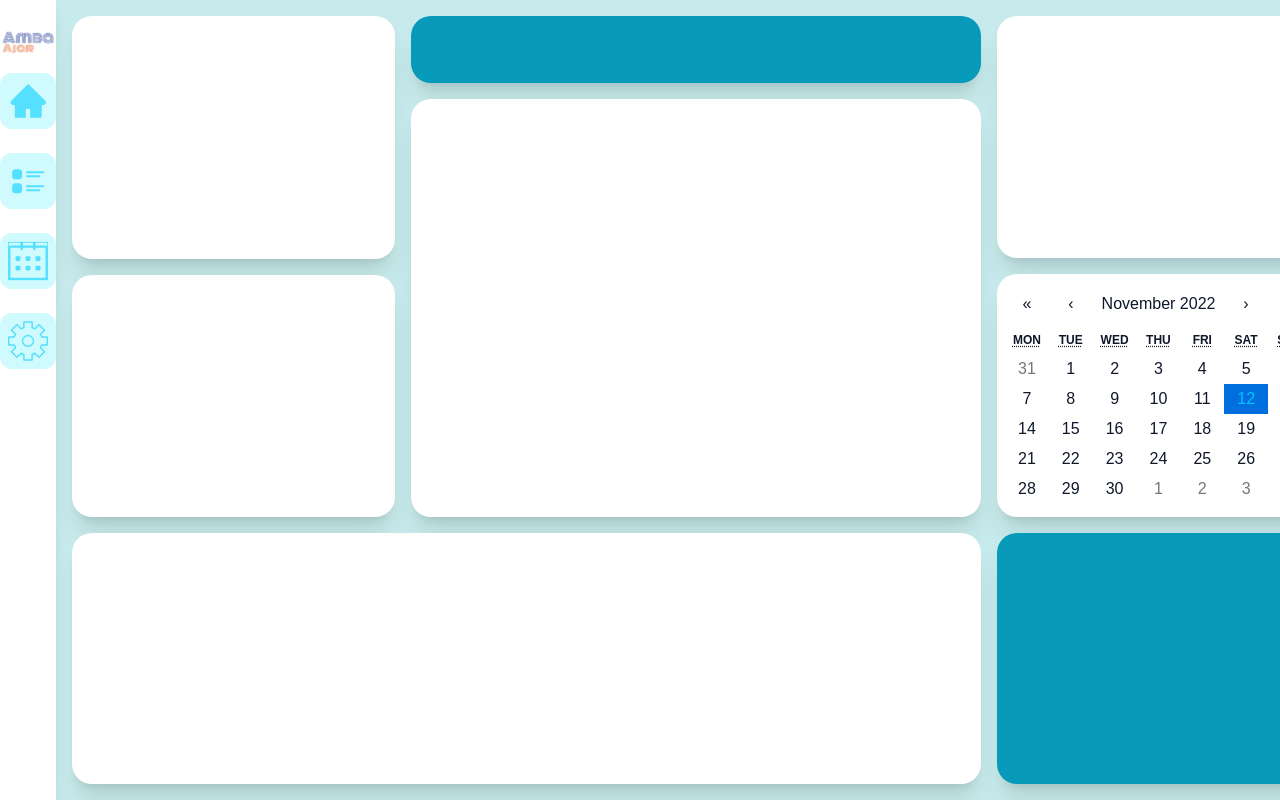
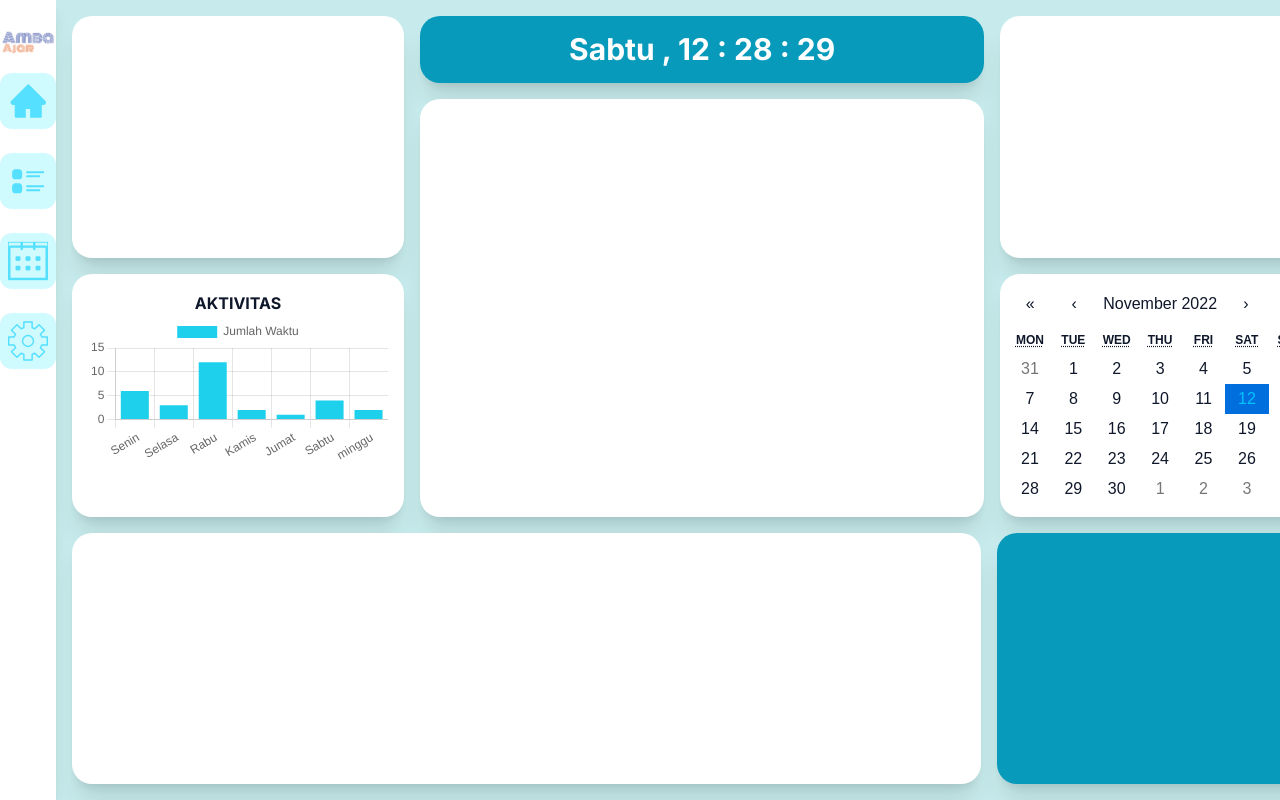
Before and after one commit to Fabian21-dum/amba-ajar, a React (Vite) app in the folder frontend/: page /dashboard in a window 1280 px wide. Shown: the top 800 px of the page. Built offline with nearby package versions, Linux system fonts and the light colour scheme.

Commit message:
Chart Bar & Jam

```diff
--- a/frontend/package.json
+++ b/frontend/package.json
@@ -12,9 +12,10 @@
   },
   "dependencies": {
     "axios": "^1.1.3",
-    "chart.js": "^3.9.1",
+    "moment": "^2.29.4",
     "react": "^18.2.0",
     "react-calendar": "^3.9.0",
+    "react-chartjs-2": "^4.3.1",
     "react-dom": "^18.2.0",
     "react-router-dom": "^6.4.2"
   },
--- /dev/null
+++ b/frontend/src/components/ChartBar.jsx
@@ -0,0 +1,54 @@
+import React, { useState } from 'react';
+import { useEffect } from 'react';
+import { Bar } from 'react-chartjs-2';
+import { Chart as ChartJS, CategoryScale, LinearScale, BarElement, Title, Tooltip, Legend } from 'chart.js';
+
+ChartJS.register(CategoryScale, LinearScale, BarElement, Title, Tooltip, Legend);
+
+export default function ChartBar() {
+  const [dataChart, setDataChart] = useState({
+    labels: ['Senin', 'Selasa', 'Rabu', 'Kamis', 'Jumat', 'Sabtu', 'minggu'],
+    datasets: [
+      {
+        label: 'data 1',
+        data: [0, 0, 0, 0, 0, 0, 0],
+        backgroundColor: ['rgba(31, 208, 236, 1)'],
+      },
+    ],
+  });
+  useEffect(() => {
+    setDataChart({
+      labels: ['Senin', 'Selasa', 'Rabu', 'Kamis', 'Jumat', 'Sabtu', 'minggu'],
+      datasets: [
+        {
+          label: 'Jumlah Waktu',
+          data: [6, 3, 12, 2, 1, 4, 2],
+          backgroundColor: ['rgba(31, 208, 236, 1)'],
+        },
+      ],
+    });
+  }, []);
+  return (
+    <div>
+      <Bar
+        data={dataChart}
+        options={{
+          responsive: true,
+          legend: {
+            display: true,
+            position: 'bottom',
+            labels: {
+              fontColor: '#000',
+            },
+            title: {
+              display: true,
+              text: 'Aktivitas',
+              fontSize: 25,
+              position: 'top',
+            },
+          },
+        }}
+      />
+    </div>
+  );
+}
--- /dev/null
+++ b/frontend/src/components/Jam.jsx
@@ -0,0 +1,42 @@
+import React, { useEffect, useState } from 'react';
+import moment from 'moment';
+
+export default function Jam() {
+  const [waktu, setWaktu] = useState(null);
+  const [hari, setHari] = useState(null);
+  useEffect(() => {
+    const date = new Date();
+    setInterval(() => {
+      setWaktu(moment(new Date()).format('HH : mm : ss'));
+    }, 1000);
+    const today = date.getDay();
+    switch (today) {
+      case 0:
+        setHari('Minggu');
+        break;
+      case 1:
+        setHari('Senin');
+        break;
+      case 2:
+        setHari('Selasa');
+        break;
+      case 3:
+        setHari('Rabu');
+        break;
+      case 4:
+        setHari('Kamis');
+        break;
+      case 5:
+        setHari('Jumat');
+        break;
+      case 6:
+        setHari('Sabtu');
+        break;
+    }
+  }, []);
+  return (
+    <>
+      {hari} , {waktu}
+    </>
+  );
+}
--- a/frontend/src/pages/Dashboard-Page/DashboardPage.jsx
+++ b/frontend/src/pages/Dashboard-Page/DashboardPage.jsx
@@ -1,5 +1,7 @@
 import React from 'react';
 import Kalender from '../../components/Kalendar';
+import ChartBar from '../../components/ChartBar';
+import Jam from '../../components/Jam';
 
 export default function DashboardPage() {
   return (
@@ -8,10 +10,15 @@ export default function DashboardPage() {
         <div className='flex h-2/3 w-full flex-row justify-center gap-4'>
           <div className='flex h-full w-[340px] flex-col gap-4 '>
             <div className='h-1/2 rounded-[20px] bg-white shadow-xl'></div>
-            <div className='h-1/2 rounded-[20px] bg-white shadow-xl'></div>
+            <div className='h-1/2 rounded-[20px] bg-white p-4 shadow-xl'>
+              <p className='text-center font-bold'>AKTIVITAS</p>
+              <ChartBar />
+            </div>
           </div>
           <div className='flex w-[600px] flex-col gap-4'>
-            <div className='h-[80px] rounded-[20px] bg-[#079ABB] shadow-xl'></div>
+            <div className='flex h-[80px] items-center justify-center rounded-[20px] bg-[#079ABB] text-center text-3xl font-bold text-white shadow-xl'>
+              <Jam />
+            </div>
             <div className='h-full rounded-[20px] bg-white shadow-xl'></div>
           </div>
           <div className='flex h-full w-[340px] flex-col gap-4 '>
```
Also changed, not shown: 2 other files (tests, documents, lock files or other folders).
